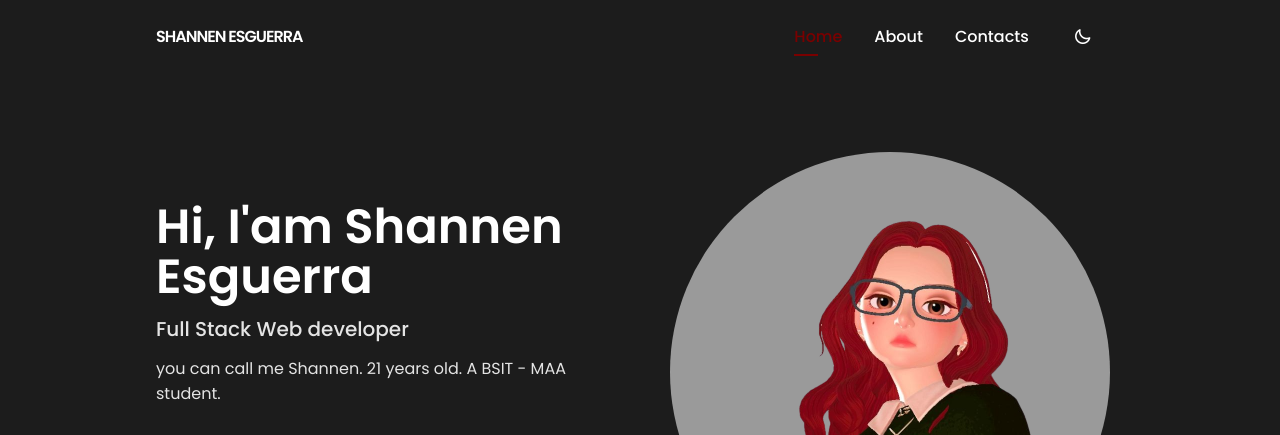
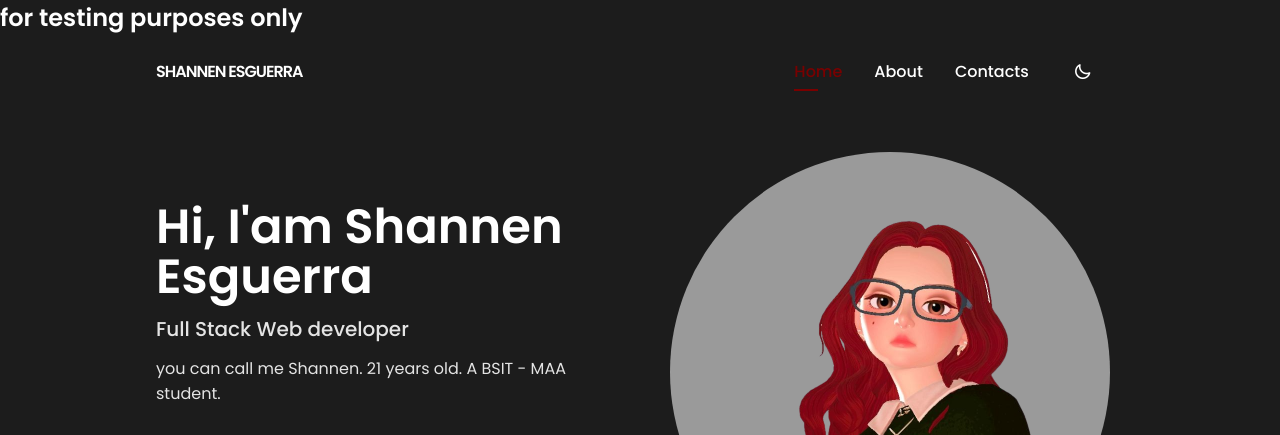
Before and after one commit to shannenesguerra/portfolio_website, a plain HTML site: page index.html in a window 1280 px wide. Shown: the top 435 px of the page. Drawn offline with nearby package versions, Linux system fonts and the light colour scheme.

Commit message:
Update index.html

```diff
--- a/index.html
+++ b/index.html
@@ -18,6 +18,14 @@
     <body>
         <!--==================== HEADER ====================-->
         <header class="header" id="header">
+
+            <!--==================== BANNER ====================-->
+            <div class="banner_container">
+                <div class="banner" id="banner">
+                    <h2 class="banner_title">for testing purposes only</h2>
+                </div>
+            </div>
+            <!--==================== MAIN NAV ====================-->
             <nav class="nav container">
                 <a href="#home" class="nav_logo">
                     Shannen Esguerra
```
